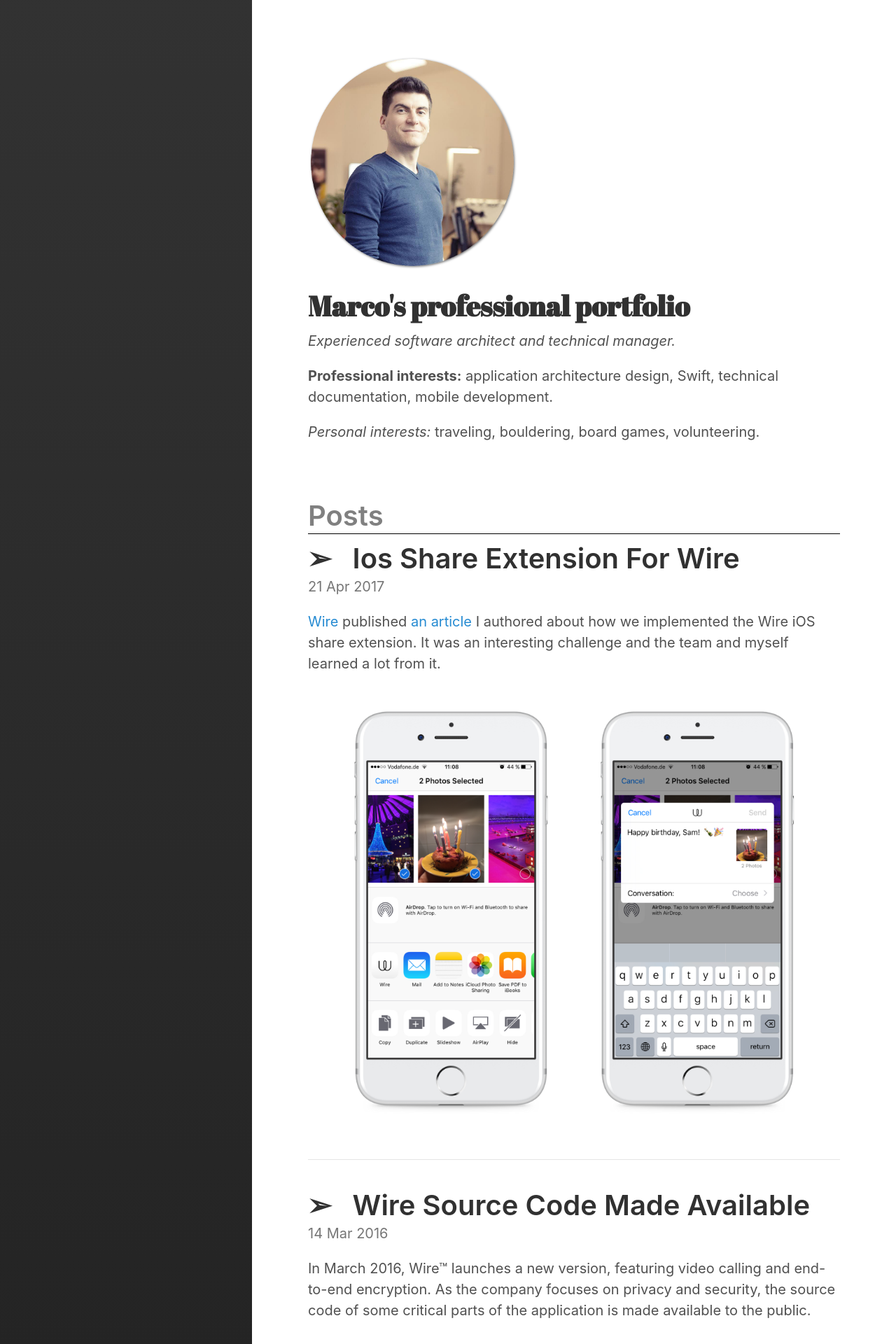
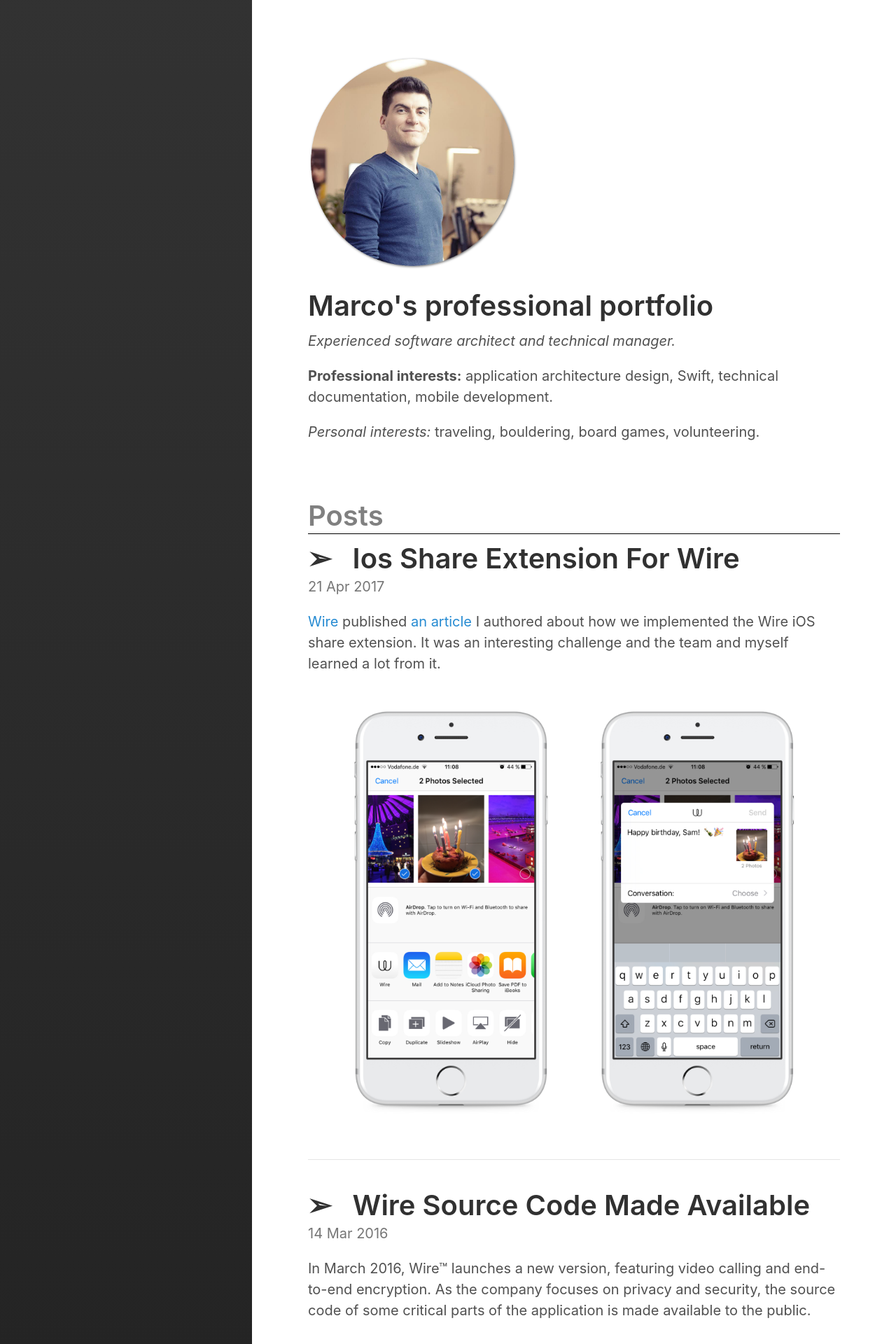
Before and after one commit to marcoconti83/marcoconti83.github.io, a Jekyll site: the page built from index.html, in a window 1280 px wide. Shown: the top 1920 px of the page at 70% size. Built offline with Jekyll 4.4.1, drawn with Linux system fonts in a browser that asks for light colours; the list of posts is cut into pages by our own code.

Commit message:
CSS fixes

```diff
--- a/_includes/sidebar.html
+++ b/_includes/sidebar.html
@@ -1,8 +1,8 @@
 <div id="sidebar">
   <header>
-    <img src="{{ site.baseurl }}/assets/profile-small.png" width="100" height="100" alt="Marco" >
     <{% if page.layout == "index" %}h1{% else %}div{% endif %} class="site-title">
       <a href="{{ site.baseurl }}/">
+        <img src="{{ site.baseurl }}/assets/profile-small.png" width="100" height="100" alt="Marco" >
         {% unless page.url == "/" %}
           <span class="back-arrow icon">{% include svg/back-arrow.svg %}</span>
         {% endunless %}
--- a/_sass/hydeout/_frontpage.scss
+++ b/_sass/hydeout/_frontpage.scss
@@ -8,5 +8,5 @@
 }
 
 h1.front-page-title {
-    font-family: "Abril Fatface", serif;
+
 }
--- a/_sass/hydeout/_layout.scss
+++ b/_sass/hydeout/_layout.scss
@@ -40,7 +40,6 @@
   padding: $section-spacing;
 
   .site-title {
-    font-family: "Abril Fatface", serif;
     font-weight: normal;
     font-size: $large-font-size;
     color: rgba(255,255,255,.75);
```
